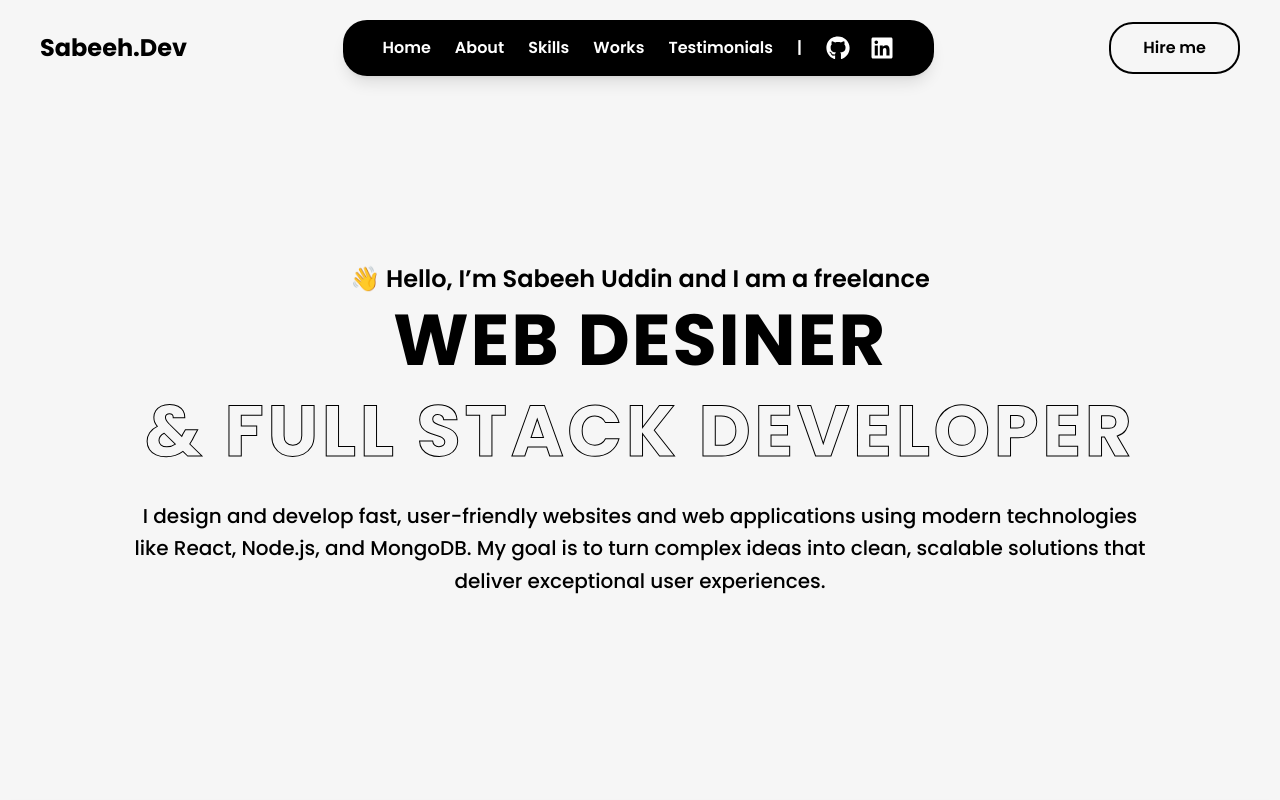
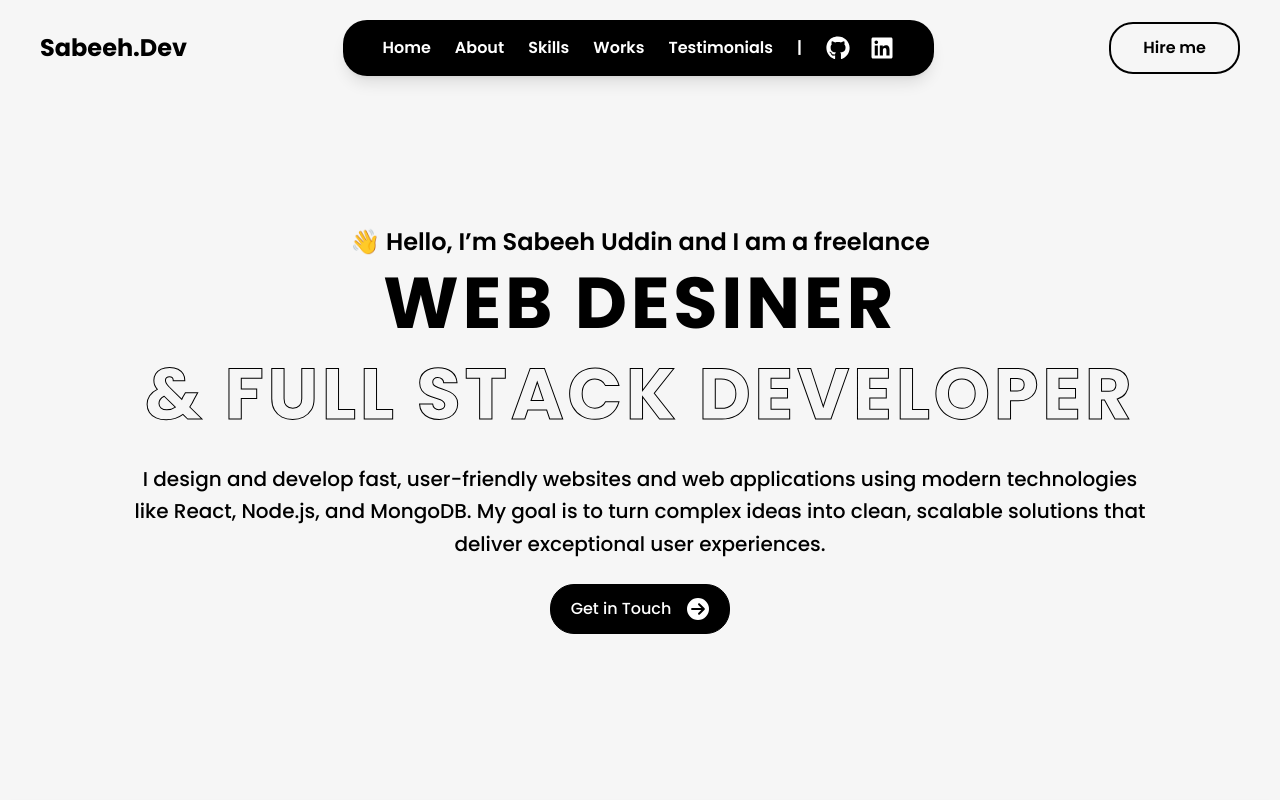
Before and after one commit to sab-eeh/Portfolio-Website, a React (Vite) app: page / in a window 1280 px wide. Shown: the top 800 px of the page. Built offline with nearby package versions, Linux system fonts and the light colour scheme.

Commit message:
Updated Few components

```diff
--- a/src/components/Hero.jsx
+++ b/src/components/Hero.jsx
@@ -1,10 +1,13 @@
 import React from "react";
-import { FaLinkedin } from "react-icons/fa";
-import { FaGithub } from "react-icons/fa6";
-import { BiLogoGmail } from "react-icons/bi";
-import { IoMdContact } from "react-icons/io";
-import { Link } from "react-router-dom";
 import { motion } from "framer-motion";
+import { FaCircleArrowRight } from "react-icons/fa6";
+
+const scrollToSection = (id) => {
+  const section = document.getElementById(id);
+  if (section) {
+    section.scrollIntoView({ behavior: "smooth" });
+  }
+};
 
 const Hero = () => {
   return (
@@ -28,7 +31,7 @@ const Hero = () => {
             transition={{ duration: 0.7, delay: 0.1, ease: "easeOut" }}
             className=" text-4xl sm:text-5xl md:text-7xl leading-tight"
           >
-            <span className="text-black tracking-wide font-extrabold">
+            <span className="text-black -tracking-tighter font-extrabold">
               WEB DESINER
             </span>
           </motion.h1>
@@ -57,67 +60,13 @@ const Hero = () => {
           to turn complex ideas into clean, scalable solutions that deliver
           exceptional user experiences.
         </motion.p>
-
-        {/* <motion.div
-          initial={{ opacity: 0, y: 30 }}
-          whileInView={{ opacity: 1, y: 0 }}
-          viewport={{ once: true, amount: 0.4 }}
-          transition={{ delay: 0.3, duration: 0.6 }}
-          className="flex flex-wrap items-center justify-center gap-4 md:gap-5 pt-4"
+        <button
+          onClick={() => scrollToSection("contact")}
+          className="bg-black py-3 px-5  rounded-3xl flex items-center border border-black gap-4 mx-auto cursor-pointer text-white hover:text-black hover:bg-white  font-medium"
         >
-          <Link to="/contact">
-            <motion.button
-              whileHover={{ scale: 1.05 }}
-              whileTap={{ scale: 0.97 }}
-              className="flex items-center gap-2 font-semibold px-6 py-2 border-1 border-purple-600 rounded-xl cursor-pointer hover:bg-purple-600 "
-            >
-              <IoMdContact className="text-lg md:text-xl" />
-              <p>Contact</p>
-            </motion.button>
-          </Link>
-
-          <div className="flex gap-2">
-            <motion.a
-              initial={{ opacity: 0, y: 20 }}
-              whileInView={{ opacity: 1, y: 0 }}
-              viewport={{ once: true }}
-              transition={{ delay: 0.4, duration: 0.4 }}
-              whileHover={{ scale: 1.1 }}
-              href="https://www.linkedin.com/in/sabeeh-uddin-91464a252/"
-              target="_blank"
-              rel="noopener noreferrer"
-              className="hover:bg-purple-600 border-1 border-purple-500 p-2 rounded-4xl"
-            >
-              <FaLinkedin className="text-lg md:text-2xl cursor-pointer" />
-            </motion.a>
-
-            <motion.a
-              initial={{ opacity: 0, y: 20 }}
-              whileInView={{ opacity: 1, y: 0 }}
-              viewport={{ once: true }}
-              transition={{ delay: 0.5, duration: 0.4 }}
-              whileHover={{ scale: 1.1 }}
-              href="https://github.com/sab-eeh"
-              target="_blank"
-              rel="noopener noreferrer"
-              className="hover:bg-purple-600 border-1 border-purple-500 p-2 rounded-4xl"
-            >
-              <FaGithub className="text-xl md:text-2xl cursor-pointer" />
-            </motion.a>
-
-            <motion.a
-              initial={{ opacity: 0, y: 20 }}
-              whileInView={{ opacity: 1, y: 0 }}
-              viewport={{ once: true }}
-              transition={{ delay: 0.6, duration: 0.4 }}
-              whileHover={{ scale: 1.1 }}
-              href="mailto:usabeeh72@gmail.com"
-              className="hover:bg-purple-600 border-1 border-purple-500 p-2 rounded-4xl"
-            >
-              <BiLogoGmail className="text-xl md:text-2xl cursor-pointer" />
-            </motion.a>
-          </div>
-        </motion.div> */}
+          Get in Touch
+          <FaCircleArrowRight size={22} />
+        </button>
       </div>
     </div>
   );
--- a/src/components/Navbar.jsx
+++ b/src/components/Navbar.jsx
@@ -122,7 +122,7 @@ const Navbar = () => {
         >
           <button
             onClick={() => scrollToSection("contact")}
-            className="text-black font-semibold px-8 py-3 border-2 border-black rounded-3xl cursor-pointer hover:border-0 hover:bg-black hover:text-white"
+            className="text-black font-semibold px-8 py-3 border-2 border-black rounded-3xl cursor-pointer hover:border-2 hover:bg-black hover:text-white "
           >
             Hire me
           </button>
--- a/src/components/Works.jsx
+++ b/src/components/Works.jsx
@@ -1,12 +1,9 @@
 import React from "react";
 import { FaGithub } from "react-icons/fa";
-import { RiExternalLinkFill } from "react-icons/ri";
 import { motion } from "framer-motion";
 import image1 from "../assets/images/spotify ui.webp";
 import image2 from "../assets/images/news web.webp";
 import image3 from "../assets/images/inotebook.webp";
-import appmockup from "../assets/images/smartphone/mobileapp.jpg";
-import webmockup from "../assets/images/web/landingpage.jpg";
 
 const projects = [
   {
@@ -114,48 +111,10 @@ const Works = () => {
                 <FaGithub className="text-lg" />
                 View Project
               </a>
-              <a
-                href={project.website}
-                target="_blank"
-                rel="noopener noreferrer"
-                className="inline-flex items-center gap-2 text-[#979797] hover:text-white transition-all"
-              >
-                <RiExternalLinkFill className="text-lg" />
-              </a>
             </div>
           </motion.div>
         ))}
       </motion.div>
-
-      {/* <section class="w-full py-16 px-4 flex flex-col items-center text-center">
-        <div class="mb-12 max-w-2xl">
-          <h2 class="text-3xl md:text-4xl font-bold mb-4 text-black ">
-            Our Latest Designs
-          </h2>
-          <p class="text-lg text-black">
-            A showcase of our recent UI concepts — crafted for web and mobile
-            platforms.
-          </p>
-        </div>
-
-        <div class="flex flex-col md:flex-row items-center justify-center gap-10">
-          <div class="w-full md:w-2/3 max-w-[550px]">
-            <img
-              src={webmockup}
-              alt="Web Dashboard Mockup"
-              class="w-full h-auto rounded-xl shadow-xl hover:scale-105 transition-transform duration-300 ease-in-out"
-            />
-          </div>
-
-          <div class="w-full md:w-1/3 max-w-[500px]">
-            <img
-              src={appmockup}
-              alt="Mobile App Mockup"
-              class="w-full h-auto rounded-2xl shadow-lg hover:scale-105 transition-transform duration-300 ease-in-out"
-            />
-          </div>
-        </div>
-      </section> */}
     </div>
   );
 };
```
Also changed, not shown: api/contact.js (+4 -5 lines), 1 other file (tests, documents, lock files or other folders).
